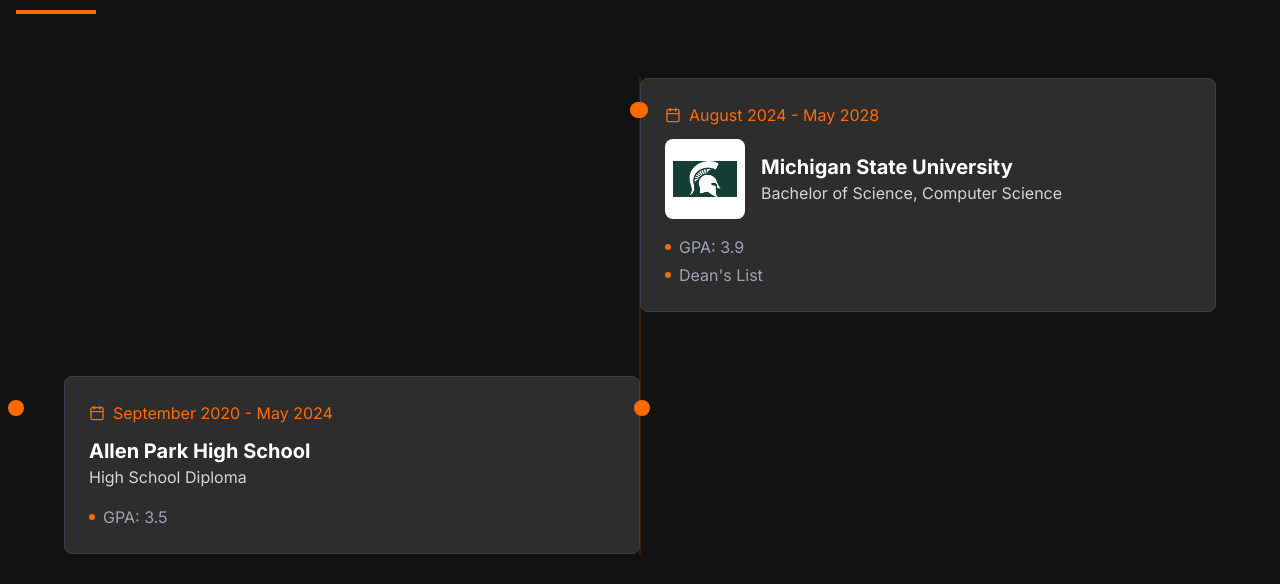
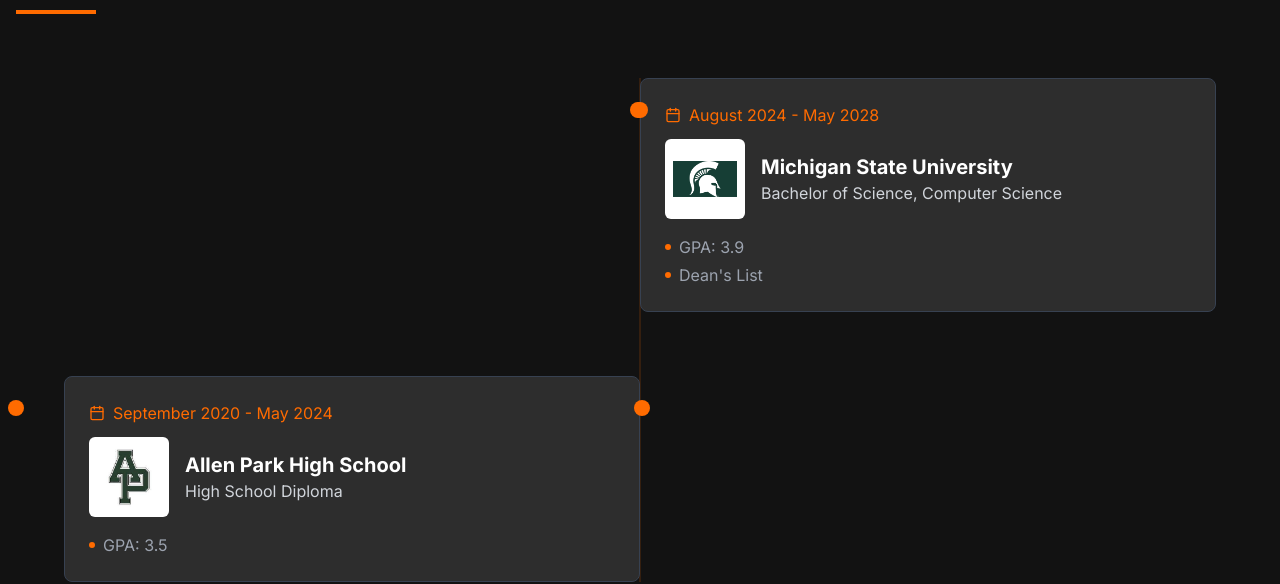
Before and after one commit to MustardWombat/orange-granite-showcase, a React (Vite) app: page / in a window 1280 px wide. Shown: the part 3580-4164 px from the top of the page. Built offline with nearby package versions, Linux system fonts and the light colour scheme; no server answers.

Commit message:
Fix: Education section
Update education data and logo styling.

```diff
--- a/src/components/Education.tsx
+++ b/src/components/Education.tsx
@@ -15,7 +15,8 @@ const educationData = [
     school: "Allen Park High School",
     degree: "High School Diploma",
     details: ["GPA: 3.5"],
-    period: "September 2020 - May 2024"
+    period: "September 2020 - May 2024",
+    logo: "/lovable-uploads/e1d4484f-8353-43f9-b310-307fa100ba36.png"
   }
 ];
 
@@ -52,7 +53,7 @@ const Education = () => {
 
               <div className="flex items-center gap-4 mb-4">
                 {item.logo && (
-                  <div className="w-20 h-20 bg-white rounded-lg overflow-hidden flex items-center justify-center p-2">
+                  <div className="w-20 h-20 rounded-md overflow-hidden flex items-center justify-center bg-white p-2">
                     <img
                       src={item.logo}
                       alt={`${item.school} logo`}
```
Also changed, not shown: public/lovable-uploads/e1d4484f-8353-43f9-b310-307fa100ba36.png (added).
